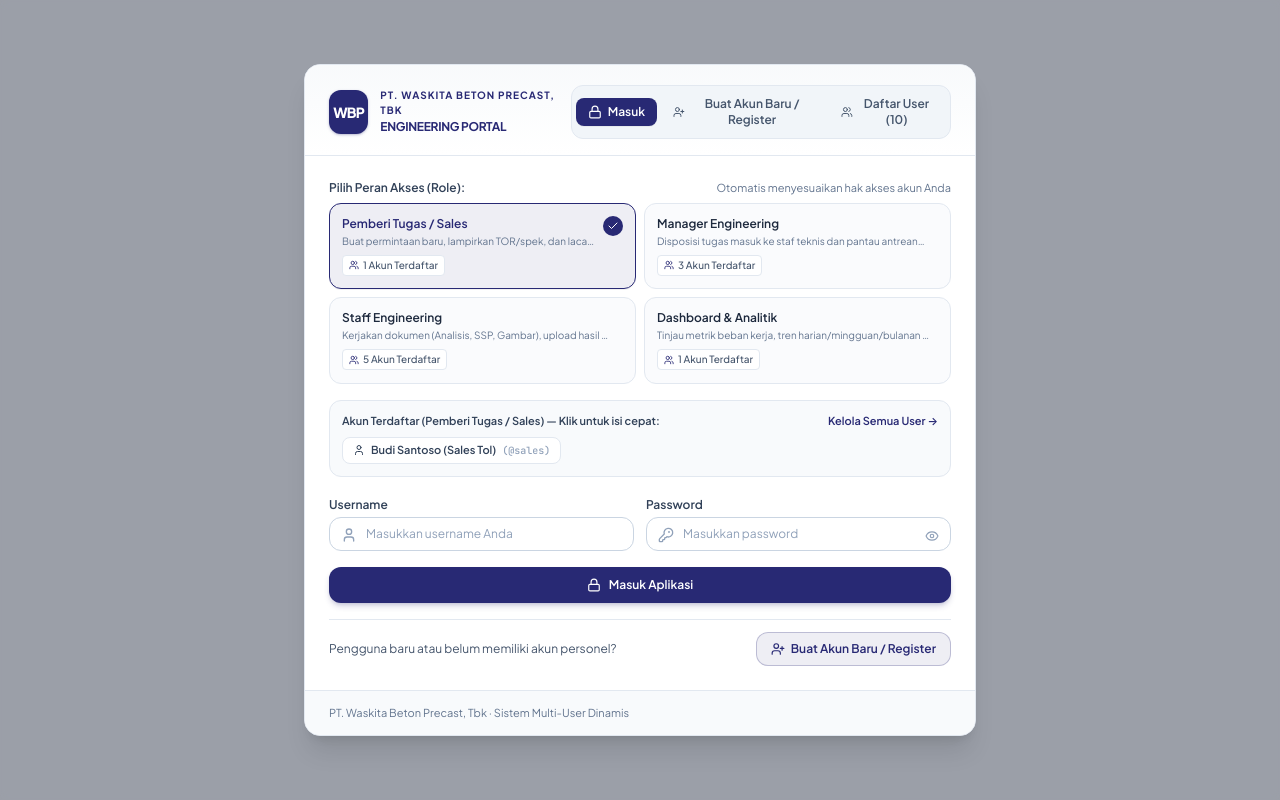
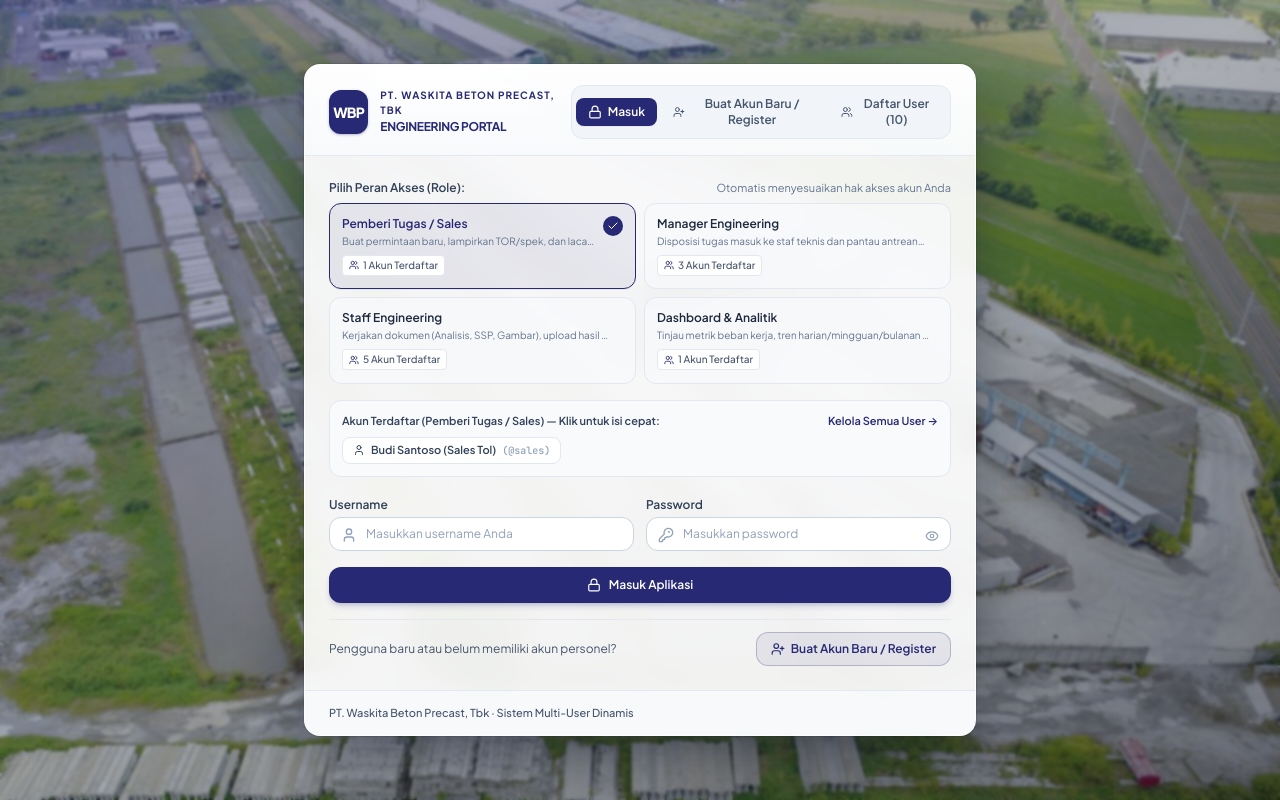
Before and after one commit to Angniecoy/monitoring_permintaan_data, a React (Vite) app: page / in a window 1280 px wide. Built offline with nearby package versions, Linux system fonts and the light colour scheme.

Commit message:
feat: update login screen with branded background
Enhance the login UI with a full-screen background image of the precast plant and improved card styling for a more professional look.

```diff
--- a/src/App.tsx
+++ b/src/App.tsx
@@ -176,10 +176,10 @@ export default function App() {
     });
   };
 
-  // Mandatory Login Gate: If not logged in, render ONLY the Login & Registration screen
+  // Mandatory Login Gate: If not logged in, render ONLY the Full-Screen Login & Registration view
   if (!session.isLoggedIn) {
     return (
-      <div className="min-h-screen bg-slate-50 text-slate-900 flex items-center justify-center font-sans selection:bg-[#282974] selection:text-white p-4">
+      <div className="min-h-screen w-full bg-slate-900 text-slate-900 font-sans selection:bg-[#282974] selection:text-white">
         <LoginModal
           isOpen={true}
           users={users}
--- a/src/components/LoginModal.tsx
+++ b/src/components/LoginModal.tsx
@@ -312,11 +312,26 @@ export const LoginModal: React.FC<LoginModalProps> = ({
           onClose();
         }
       }}
-      className="fixed inset-0 z-50 flex items-center justify-center p-4 bg-slate-900/40 backdrop-blur-xs animate-in fade-in duration-200 overflow-y-auto"
+      className="fixed inset-0 z-50 w-screen h-screen flex items-center justify-center p-4 sm:p-6 lg:p-8 animate-in fade-in duration-200 overflow-y-auto"
     >
-      <div className="relative w-full max-w-2xl bg-white border border-slate-200 rounded-2xl shadow-xl overflow-hidden my-auto">
+      {/* Full-Width Precast Plant Wallpaper Background */}
+      <div className="fixed inset-0 -z-10 overflow-hidden pointer-events-none">
+        <img
+          src="/assets/aistudio/Background_Login_28eb3ddc.jpg"
+          alt="Pabrik Precast PT. Waskita Beton Precast, Tbk"
+          className="w-full h-full object-cover object-center scale-[1.01]"
+        />
+        {/* Subtle dark/brand contrast veil so the central translucent white card stands out sharply */}
+        <div className="absolute inset-0 bg-gradient-to-br from-[#282974]/50 via-slate-900/35 to-slate-950/55 backdrop-blur-[1.5px]" />
+      </div>
+
+      {/* Centered Translucent White Main Box with High-Contrast Shadow */}
+      <div
+        onClick={(e) => e.stopPropagation()}
+        className="relative z-10 w-full max-w-2xl bg-white/92 backdrop-blur-md border border-white/80 rounded-2xl shadow-[0_25px_70px_-12px_rgba(15,23,42,0.65)] ring-1 ring-slate-900/10 overflow-hidden my-auto"
+      >
         {/* Brand Header */}
-        <div className="px-6 pt-5 pb-4 bg-gradient-to-b from-slate-50 to-white border-b border-slate-200">
+        <div className="px-6 pt-5 pb-4 bg-gradient-to-b from-white/95 to-slate-50/90 border-b border-slate-200/90">
           <div className="flex flex-col sm:flex-row sm:items-center justify-between gap-3">
             <div className="flex items-center gap-3">
               <div className="flex items-center justify-center w-11 h-11 rounded-xl bg-[#282974] text-white font-black text-sm tracking-tighter shadow-sm shadow-[#282974]/25">
@@ -1068,7 +1083,7 @@ export const LoginModal: React.FC<LoginModalProps> = ({
         )}
 
         {/* Footer */}
-        <div className="px-6 py-3.5 bg-slate-50 border-t border-slate-200 flex items-center justify-between text-[11px] text-slate-500">
+        <div className="px-6 py-3.5 bg-slate-50/90 border-t border-slate-200/90 flex items-center justify-between text-[11px] text-slate-600 font-medium">
           <span>PT. Waskita Beton Precast, Tbk · Sistem Multi-User Dinamis</span>
           {canClose && onClose && (
             <button
```
Also changed, not shown: public/assets/aistudio/Background_Login_28eb3ddc.jpg (added).
